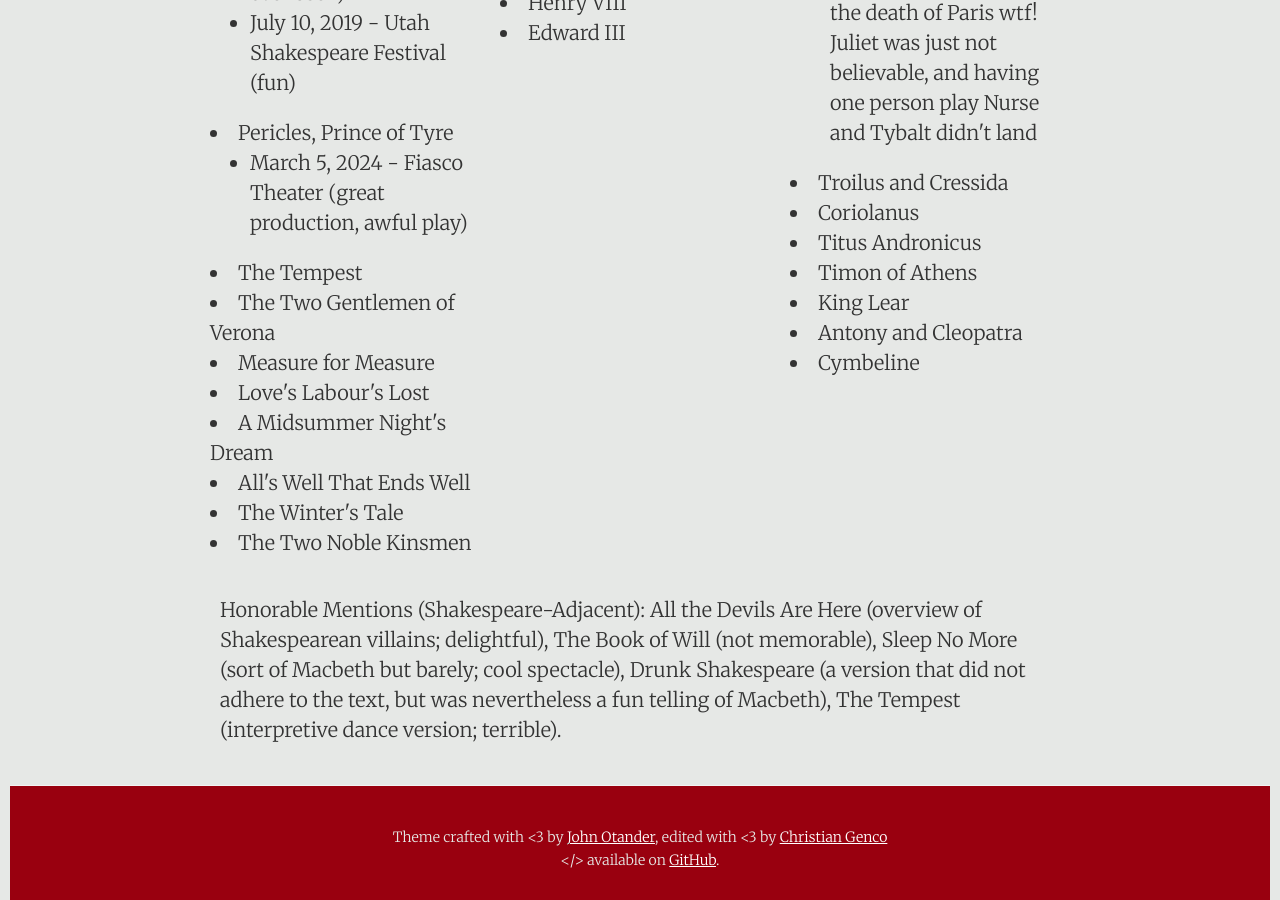
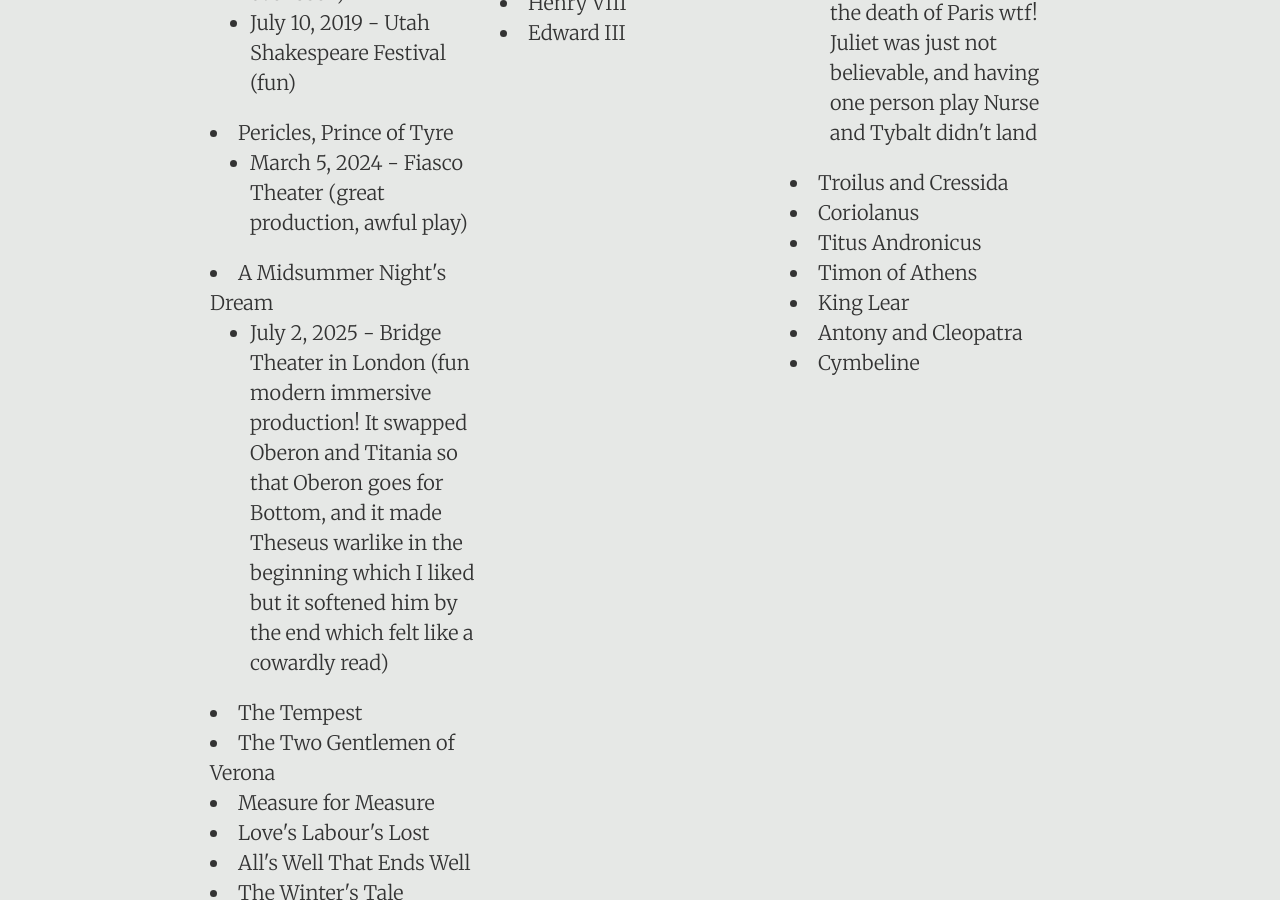
Before and after one commit to DestinyRoseMurphy/DestinyRoseMurphy.github.io, a Jekyll site: the page built from _posts/2024-02-20-Shakespeare.md, in a window 1280 px wide and 900 px high, scrolled down 1805 px. Built offline with Jekyll 4.4.1, drawn with Linux system fonts in a browser that asks for light colours; some of the changed text lies outside the part shown.

Commit message:
Added midsummer

```diff
--- a/_posts/2024-02-20-Shakespeare.md
+++ b/_posts/2024-02-20-Shakespeare.md
@@ -30,7 +30,7 @@ I love Shakespeare. I read almost all the histories in college and fell in love,
 
 <div class="row">
   <div class="col">
-			<p style="margin-bottom: 0; font-weight: bold;">Comedies: 8/16</p>
+			<p style="margin-bottom: 0; font-weight: bold;">Comedies: 9/16</p>
 			<li>Much Ado About Nothing</li>
 				<ul>
   				<li>2017 - The Globe (my first ever live Shakespeare!)</li>
@@ -65,11 +65,14 @@ I love Shakespeare. I read almost all the histories in college and fell in love,
 				<ul>
 					<li>March 5, 2024 - Fiasco Theater (great production, awful play)</li>
 				</ul>
+			<li>A Midsummer Night's Dream</li>
+				<ul>
+					<li>July 2, 2025 - Bridge Theater in London (fun modern immersive production! It swapped Oberon and Titania so that Oberon goes for Bottom, and it made Theseus warlike in the beginning which I liked but it softened him by the end which felt like a cowardly read)</li>
+				</ul>
 			<li>The Tempest</li>
 			<li>The Two Gentlemen of Verona</li>
 			<li>Measure for Measure</li>
 			<li>Love's Labour's Lost</li>
-			<li>A Midsummer Night's Dream</li>
 			<li>All's Well That Ends Well</li>
 			<li>The Winter's Tale</li>
 			<li>The Two Noble Kinsmen </li>
```
